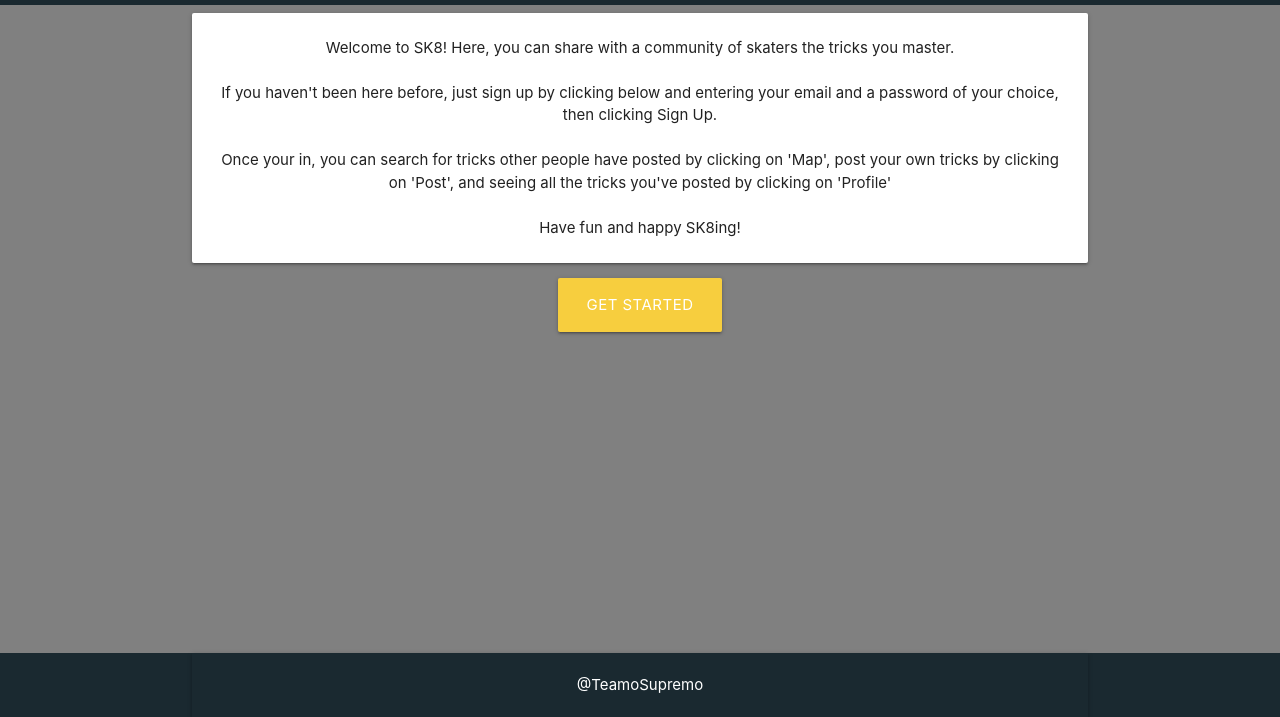
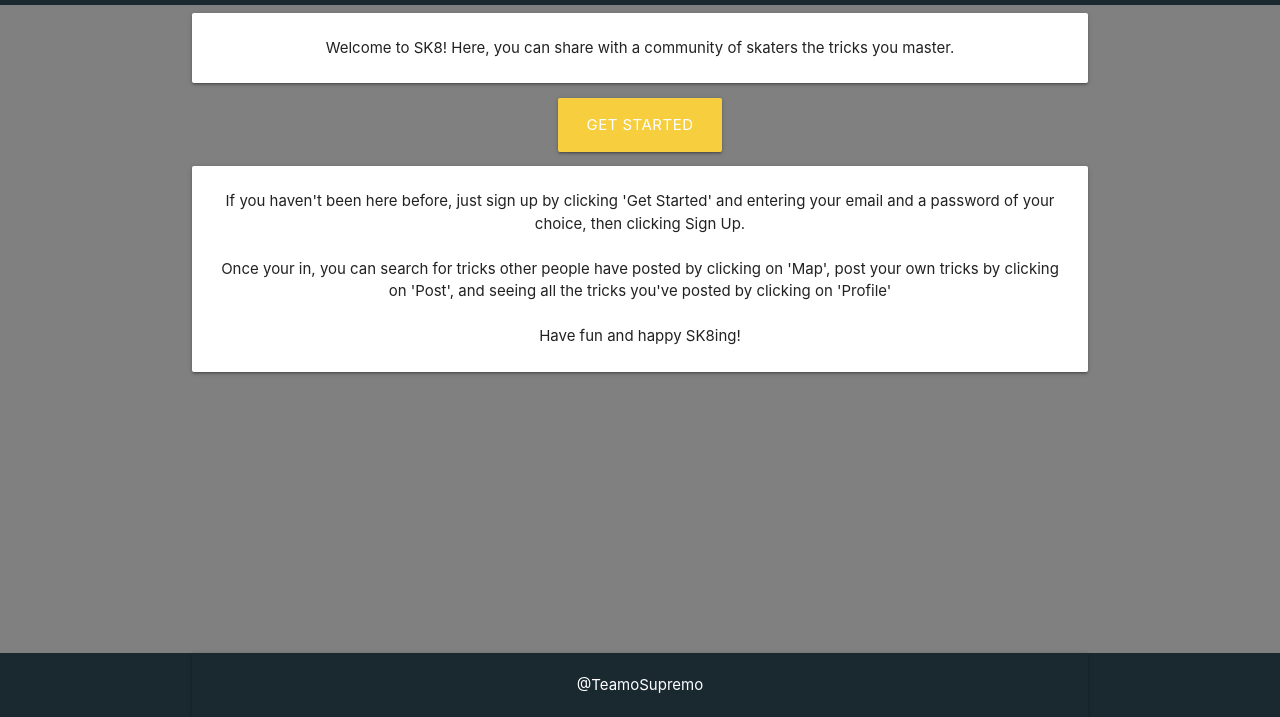
Before and after one commit to IzzleNizzle/SK8, a website: page public/index.html in a window 1280 px wide. Shown: the part 83-800 px from the top of the page. Drawn offline with nearby package versions, Linux system fonts and the light colour scheme; no server answers.

Commit message:
changed index.html to fit smaller screens

```diff
--- a/public/css/index.css
+++ b/public/css/index.css
@@ -67,6 +67,9 @@ p {
 .progress .indeterminate {
     background-color: #F7CE3E;
 }
+#infoPanel {
+    margin-top: 14px;
+}
 /* =============================================================================================
 Footer CSS
 ==============================================================================================*/
--- a/public/index.html
+++ b/public/index.html
@@ -27,22 +27,28 @@
     </div>
     <!-- Inside Info-->
     <div class="container">
-        <!-- App info -->
-        <div class="col s12 info card-panel">
+        <!-- Welcome -->
+        <div class="col s12 card-panel">
             <p class="info">Welcome to SK8! Here, you can share with a community of skaters the tricks you master.</p>
-            <br>
-            <p class="info">If you haven't been here before, just sign up by clicking below and entering your email and
-                a password of your choice, then clicking Sign Up.</p>
-                <br>
-            <p class="info">Once your in, you can search for tricks other people have posted by clicking on 'Map', post
-                your own tricks by clicking on 'Post', and seeing all the tricks you've posted by clicking on 'Profile'</p>
-                <br>
-                <p class="info">Have fun and happy SK8ing!</p>
         </div>
         <!-- Login Button -->
         <div class="center-align">
             <a class="waves-effect waves-light btn-large modal-trigger" href="#modal1">get started</a>
         </div>
+
+        <!-- App Info -->
+        <div class="col s12 info card-panel" id="infoPanel">
+            <p class="info">If you haven't been here before, just sign up by clicking 'Get Started' and entering your email and a password of your
+                choice, then clicking Sign Up.</p>
+            <br>
+            <p class="info">Once your in, you can search for tricks other people have posted by clicking on 'Map', post your own tricks by
+                clicking on 'Post', and seeing all the tricks you've posted by clicking on 'Profile'</p>
+            <br>
+            <p class="info">Have fun and happy SK8ing!</p>
+        </div>
+        <br>
+        <br>
+        <br>
         <!-- Login Modal Structure -->
         <div id="modal1" class="modal">
             <div class="modal-content">
```
Lines whose indentation alone changed are shown as unchanged.
